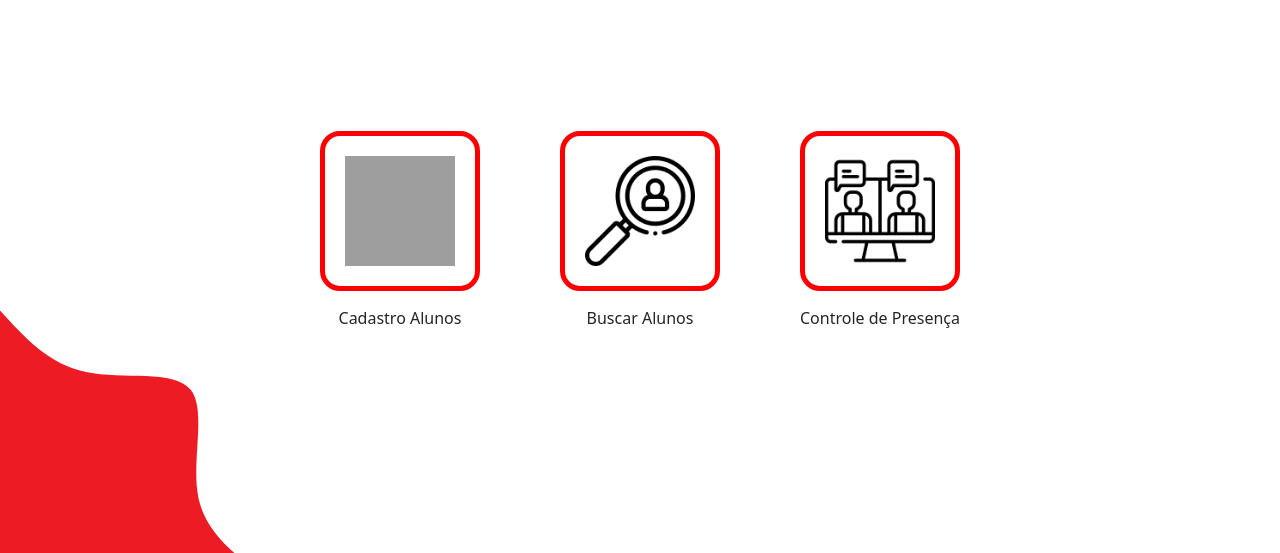
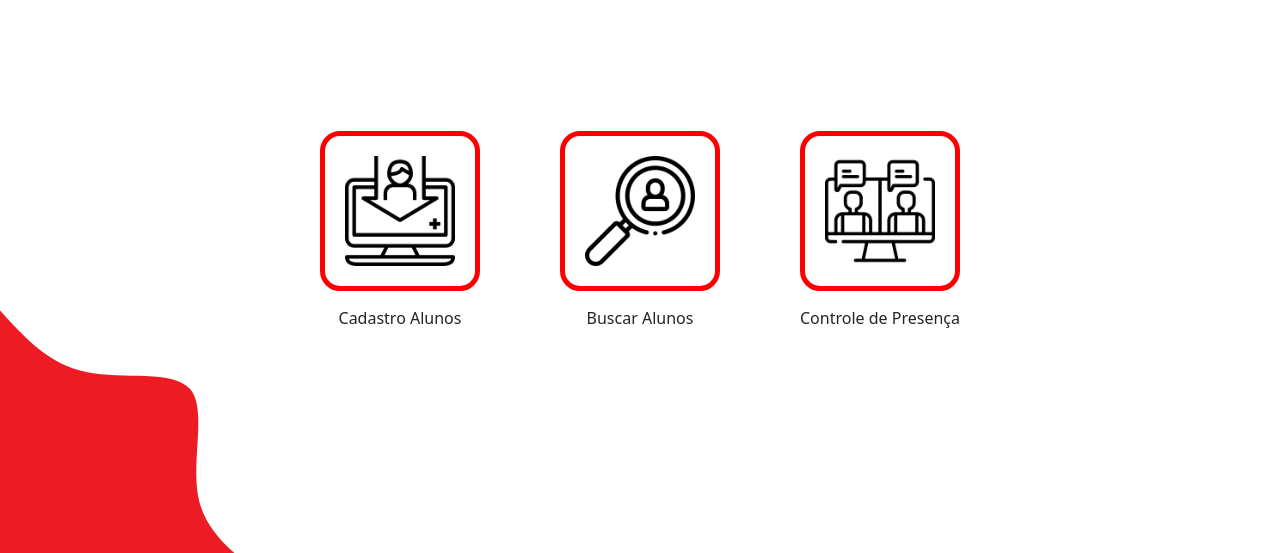
Before and after one commit to DaviGeraldoDev/Projeto-SESI, a Flask app: template Front/templates/GerenciamentoAlunos.html in a window 1280 px wide. Shown: the part 247-800 px from the top of the page. Run offline with Flask 3, Linux system fonts and the light colour scheme; the template is opened without the code that fills it, so the values that code supplies are empty; grey boxes are pictures that could not be loaded.

Commit message:
cagada do jp att

```diff
--- a/Front/templates/GerenciamentoAlunos.html
+++ b/Front/templates/GerenciamentoAlunos.html
@@ -20,7 +20,7 @@
             <a href="/Front/templates/Cadastro.html">
                 <div class="est_card">
                     <div class="card">
-                        <img src="/Front/src/calendario.png" alt="cu" class="img_card">
+                        <img src="/Front/src/cadastro.png" alt="cu" class="img_card">
                     </div>
             </a>
                     <p>Cadastro Alunos</p>
```
Also changed, not shown: Front/src/cadastro (1).png (added), Front/src/cadastro.png (added).
